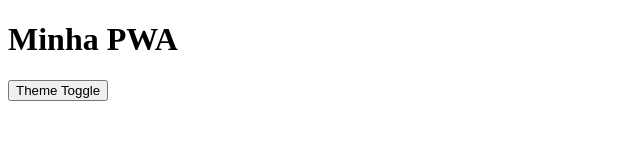
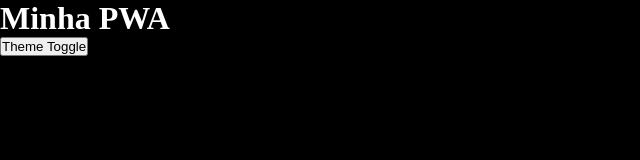
Before and after one commit to shimuzinho/GCSI-Branchs01, a website: page index.html in a window 1280 px wide. Both pictures are taken after a click on the button "Theme Toggle". Shown: the whole page, without its empty margins (0-640 px from the left). Drawn offline with Linux system fonts and the light colour scheme.

Commit message:
feat(dark-mode): add darkTheme.css for dark mode styling

```diff
--- a/index.html
+++ b/index.html
@@ -5,11 +5,13 @@
   <meta charset="UTF-8" />
   <meta name="viewport" content="width=device-width, initial-scale=1.0" />
   <Link rel="manifest" href="manifest.json" />
+  <Link rel="stylesheet" href="styles/main.css" />
+  <Link rel="stylesheet" href="styles/darkTheme.css" />
   <title>PWA - GCSI</title>
 </head>
 
-<body>
-  <div id="app">
+<body id="body">
+  <div class="container">
     <h1>Minha PWA</h1>
     <button onclick="themeToggle()">Theme Toggle</button>
   </div>
--- a/js/themeToggle.js
+++ b/js/themeToggle.js
@@ -1,3 +1,4 @@
 const themeToggle = () => {
-
+    const container = document.querySelector("#body");
+    container.classList.toggle('darkTheme');
 }
--- /dev/null
+++ b/styles/darkTheme.css
@@ -0,0 +1,4 @@
+.darkTheme {
+    color: white;
+    background-color: black;
+}
--- /dev/null
+++ b/styles/main.css
@@ -0,0 +1,4 @@
+* {
+    margin: 0;
+    padding: 0;
+}
```
